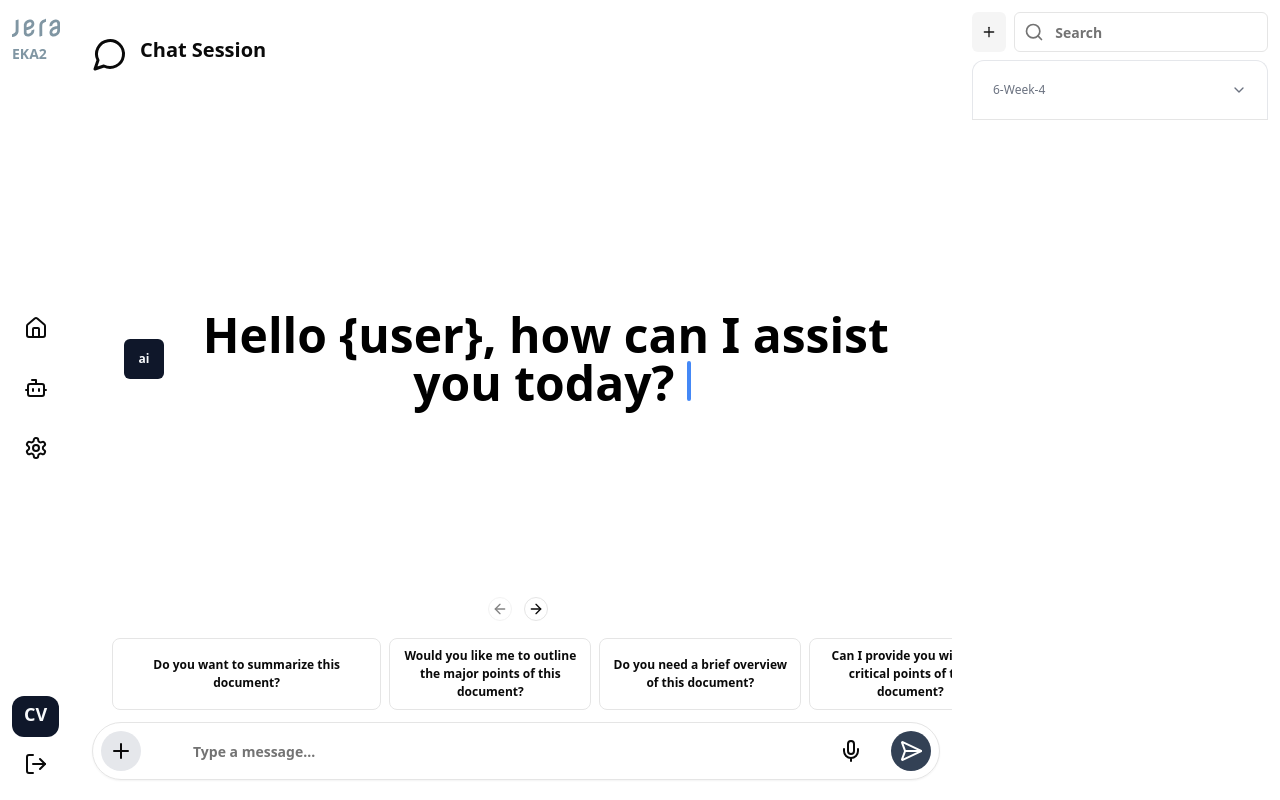
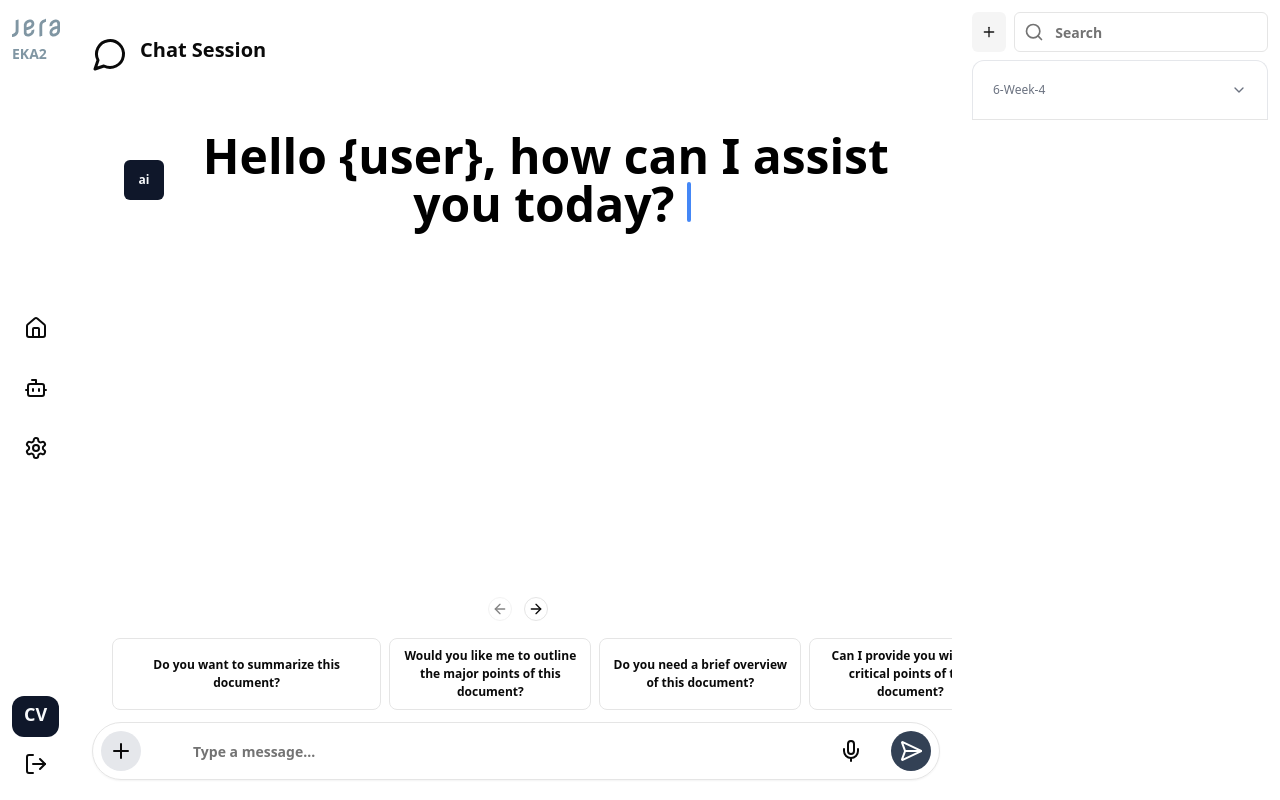
Before and after one commit to fouadkanz/EKA2-FE, a React (Vite) app: page / in a window 1280 px wide. Built offline with nearby package versions, Linux system fonts and the light colour scheme.

Commit message:
deploy: fix

```diff
--- a/src/pages/chat/MessageBubble.tsx
+++ b/src/pages/chat/MessageBubble.tsx
@@ -37,7 +37,7 @@ const MessageBubble: React.FC<MessageBubbleProps> = ({
           )}
 
         </div>
-        <p className="text-sm font-normal py-2.5 text-gray-900 dark:text-white text-left pl-3">
+        <div className="text-sm font-normal py-2.5 text-gray-900 dark:text-white text-left pl-3">
           {index === 0 ? (
             message.text
           ) : (
@@ -53,7 +53,7 @@ const MessageBubble: React.FC<MessageBubbleProps> = ({
               )}
             </>
           )}
-        </p>
+        </div>
         {index !== 0 && message.sender !== "user" && <MessageMenu />}
       </div>
     </div>
--- a/src/pages/chat/MessageList.tsx
+++ b/src/pages/chat/MessageList.tsx
@@ -1,4 +1,4 @@
-import React, { useEffect, useRef } from "react";
+import React, { Dispatch, useEffect, useRef } from "react";
 
 import MessageBubble from "./MessageBubble";
 import { TypewriterEffect } from "@/components/ui/typewriter-effect";
@@ -12,7 +12,7 @@ export interface Message {
 
 interface MessageListProps {
   messages: Message[] | undefined;
-  setLoading:any,
+  setLoading:Dispatch<React.SetStateAction<boolean>>,
   isLoading:boolean
 }
 
@@ -26,7 +26,7 @@ const MessageList: React.FC<MessageListProps> = ({ messages,setLoading,isLoading
   return (
     <div className="grow w-full rounded-md md:p-4 overflow-auto" ref={scrollRef}>
       {messages?.map((message, index) => (
-        <>
+        <div key={index}>
           {messages.length === 1 && index === 0 ? (
             <>
               <div className="flex justify-start items-center h-full w-full md:p-3">
@@ -45,7 +45,7 @@ const MessageList: React.FC<MessageListProps> = ({ messages,setLoading,isLoading
           ) : (
             <MessageBubble message={message} index={index} setLoading={setLoading} isLoading={isLoading}/>
           )}
-        </>
+        </div>
       ))}
     </div>
   );
```
